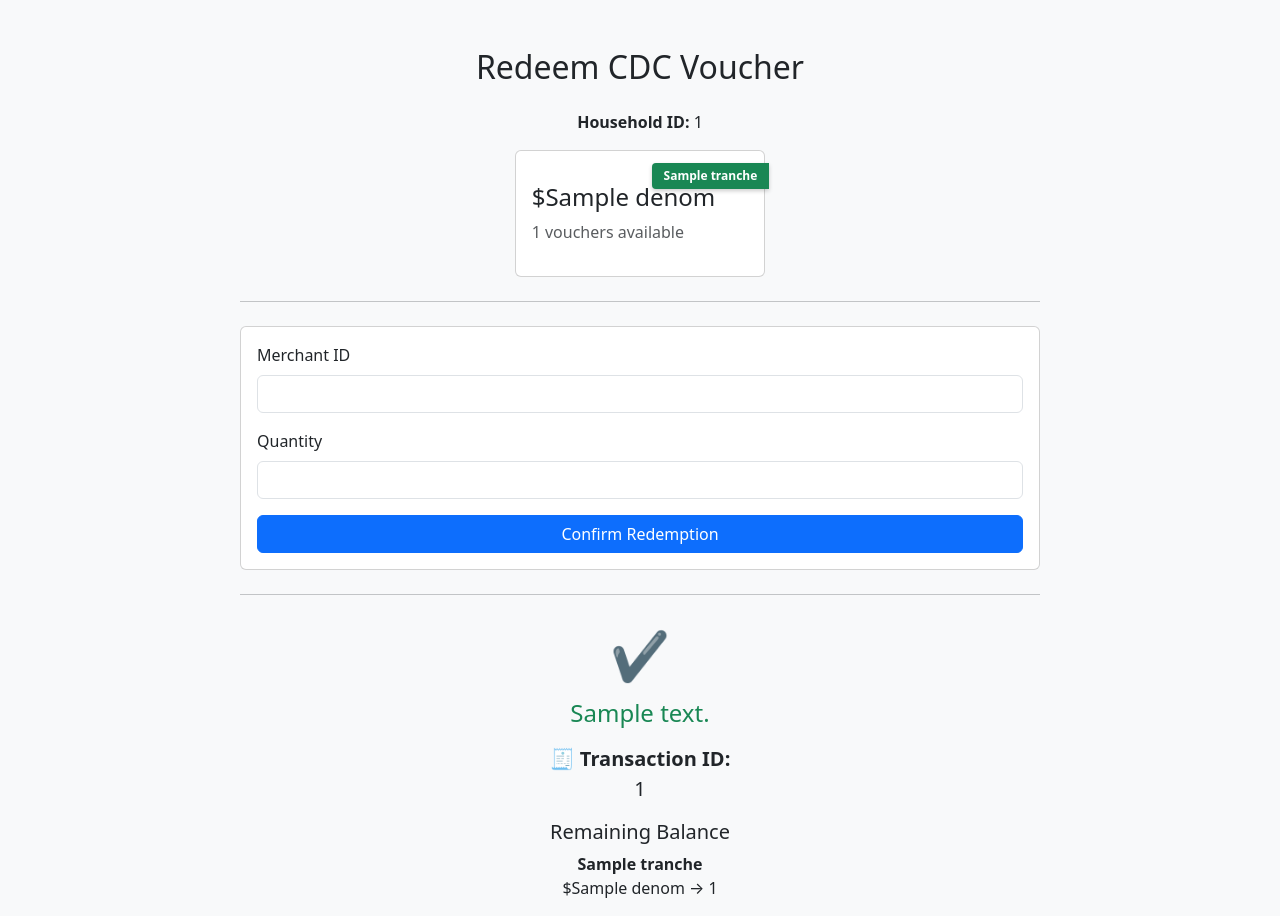
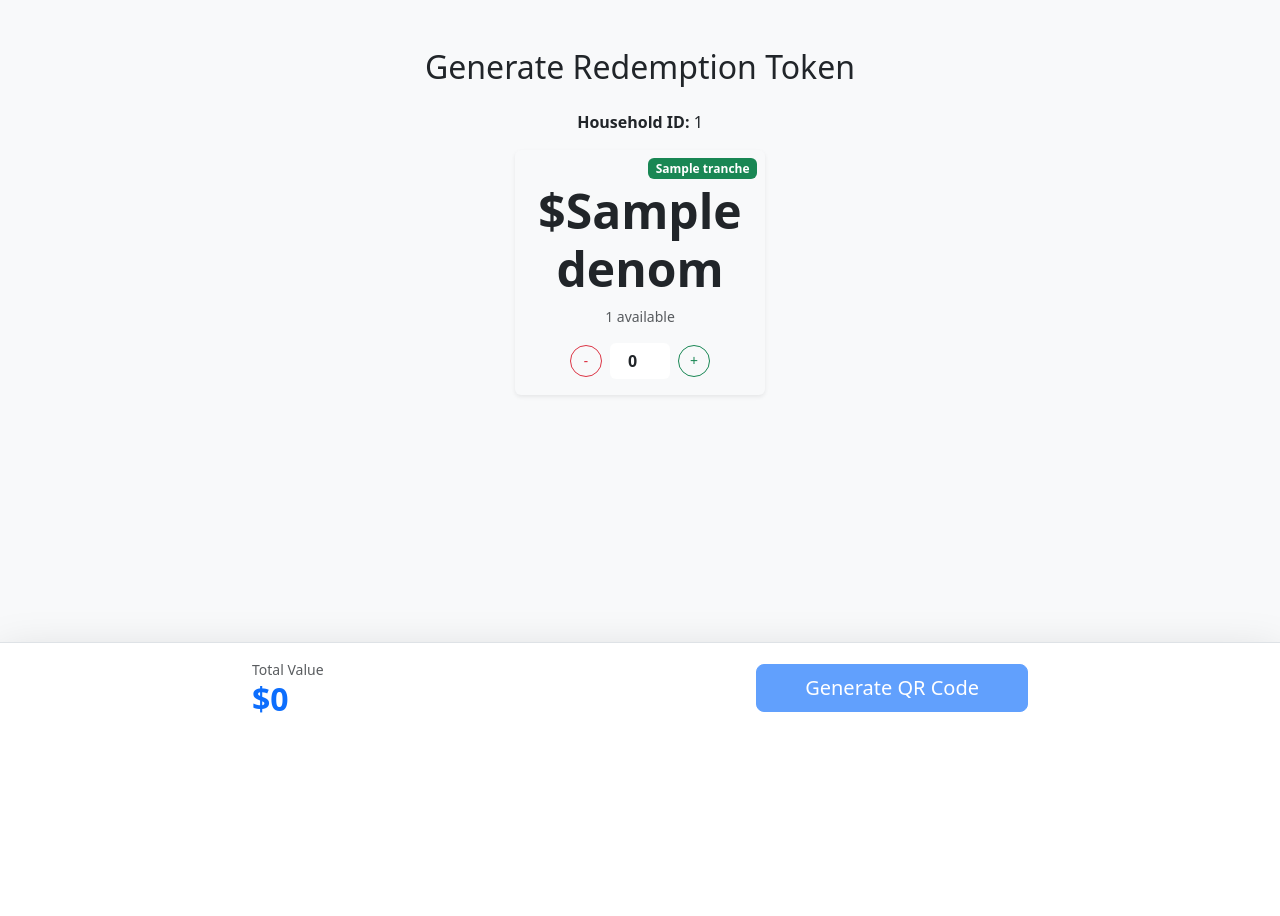
Before and after one commit to veduvin00/AN6007Repo, a Flask app: template templates/redeem_voucher.html in a window 1280 px wide. Shown: the part 66-982 px from the top of the page. After the commit the page ends 779 px from the top, so only its background shows below. Run offline with Flask 3, Linux system fonts and the light colour scheme; the template is opened without the code that fills it: most values are stand-ins (such as "Sample title", 1, 10 or a date in 2020).

Commit message:
UPDATE: Multi-Selection and QR code generate logic

```diff
--- a/app.py
+++ b/app.py
@@ -83,22 +83,92 @@ def merchant_ui():
 # -----------------------
 @app.route("/ui/redeem/<household_id>", methods=["GET", "POST"])
 def redeem_ui(household_id):
+    # 1. 基础校验
+    if household_id not in households:
+        return "Household not found", 404
+
+    household = households[household_id]
+    vouchers = household.get('vouchers', {})
     result = None
+
     if request.method == "POST":
-        data = request.form.to_dict()
-        response, status = redeem_voucher(household_id, data)
-        result = response
-    household = households.get(household_id)
-    if not household:
-        return "Household not found", 404
-    vouchers = household.get('vouchers', {})
+        # 2. 初始化变量
+        token_data_aggregated = {} # 用于存储 { "10": 总数量, "5": 总数量 }
+        total_value = 0
+        details_for_display = {} # 用于前端显示详情 { "Jan2026 $10": 2 }
+        has_selection = False
+        error_msg = None
+
+        # 3. 遍历表单数据
+        # 前端字段命名格式约定为: name="vouchers_{{tranche}}_{{denom}}"
+        for key, value in request.form.items():
+            if key.startswith("vouchers_"):
+                try:
+                    # 解析 key, 例如: vouchers_Jan2026_10
+                    parts = key.split("_")
+                    # 注意：Tranche 名称可能包含下划线，所以我们取第一个_之后到最后一个_之前的部分作为 Tranche，最后一个作为 Denom
+                    # 但为了简单，假设 Tranche 不含下划线，或者我们倒着取
+                    denom_str = parts[-1]
+                    tranche_name = "_".join(parts[1:-1])
+
+                    count = int(value)
+
+                    if count > 0:
+                        has_selection = True
+
+                        # A. 校验余额
+                        current_balance = 0
+                        if tranche_name in vouchers and denom_str in vouchers[tranche_name]:
+                            current_balance = vouchers[tranche_name][denom_str]
+
+                        if count > current_balance:
+                            error_msg = f"Insufficient balance for {tranche_name} ${denom_str}. Max: {current_balance}"
+                            break
+
+                        # B. 汇总数据 (为了兼容 Merchant App，我们需要按面额汇总)
+                        if denom_str in token_data_aggregated:
+                            token_data_aggregated[denom_str] += count
+                        else:
+                            token_data_aggregated[denom_str] = count
+
+                        # C. 计算总价值
+                        total_value += int(denom_str) * count
+
+                        # D. 记录显示详情
+                        display_key = f"{tranche_name} ${denom_str}"
+                        details_for_display[display_key] = count
+
+                except ValueError:
+                    continue
+
+        # 4. 处理结果
+        if error_msg:
+            flash(error_msg, "danger")
+        elif not has_selection:
+            flash("Please select at least one voucher.", "danger")
+        else:
+            # 生成 Token
+            token = "TXN-" + "".join(random.choices(string.ascii_uppercase + string.digits, k=6))
+
+            # 保存到数据库
+            households[household_id]["active_token"] = token
+            households[household_id]["token_data"] = token_data_aggregated
+            save_households()
+
+            result = {
+                "success": True,
+                "message": "Token Generated Successfully!",
+                "token": token,
+                "vouchers": details_for_display, # 前端显示详细的 Tranche 信息
+                "total_value": total_value
+            }
+
     return render_template(
         "redeem_voucher.html",
         household_id=household_id,
         vouchers=vouchers,
         result=result
     )
-
 # -----------------------
 # VOUCHER BALANCE UI
 # -----------------------
--- a/templates/redeem_voucher.html
+++ b/templates/redeem_voucher.html
@@ -3,143 +3,160 @@
 
 {% block content %}
 
-<h2 class="text-center mb-4">Redeem CDC Voucher</h2>
-
+<h2 class="text-center mb-4">Generate Redemption Token</h2>
 <p class="text-center"><strong>Household ID:</strong> {{ household_id }}</p>
 
-<form method="POST" onsubmit="return validateSelection();">
+{% if result and result.success %}
+<div class="card mx-auto border-success mb-4" style="max-width: 500px;">
+  <div class="card-header bg-success text-white text-center">
+    <h4 class="mb-0">Ready to Redeem</h4>
+  </div>
+  <div class="card-body text-center">
+    <p class="text-muted">Show this QR Code to the Merchant</p>
+    <img src="https://api.qrserver.com/v1/create-qr-code/?size=200x200&data={{ result.token }}" alt="QR Code" class="img-fluid mb-3 border p-2">
+    <div class="alert alert-light border">
+      <h2 class="font-monospace text-primary mb-0">{{ result.token }}</h2>
+    </div>
+    <div class="mt-3">
+        <h5>Total Value: ${{ result.total_value }}</h5>
+        <ul class="list-group list-group-flush text-start mx-auto" style="max-width: 300px;">
+            {% for name, count in result.vouchers.items() %}
+                <li class="list-group-item d-flex justify-content-between align-items-center">
+                    {{ name }}
+                    <span class="badge bg-primary rounded-pill">x {{ count }}</span>
+                </li>
+            {% endfor %}
+        </ul>
+    </div>
+    <hr>
+    <a href="/ui/redeem/{{ household_id }}" class="btn btn-outline-secondary">Generate Another</a>
+  </div>
+</div>
 
-<!-- Hidden fields -->
-<input type="hidden" name="voucher_code" id="voucher_code">
-<input type="hidden" name="denomination" id="denomination">
-
-<div class="row g-4 justify-content-center">
-
-{% for tranche, denoms in vouchers.items() %}
+{% else %}
+<form method="POST">
+    <div class="row g-4 justify-content-center pb-5 mb-5"> {% for tranche, denoms in vouchers.items() %}
       {% for denom, count in denoms.items() %}
         {% if count > 0 %}
-    <div class="col-md-4">
-      <button type="button"
-        class="card coupon-card text-center p-3 position-relative w-100
-               {% if count == 0 %}exhausted{% endif %}"
-        data-tranche="{{ tranche }}"
-        data-denomination="{{ denom }}">
+        <div class="col-12 col-md-6 col-lg-4">
+          <div class="card shadow-sm h-100 border-0" style="background-color: #f8f9fa;">
+            <div class="card-body text-center position-relative">
 
+                <span class="badge bg-success position-absolute top-0 end-0 m-2">{{ tranche }}</span>
 
-    <!-- Ribbon -->
-    <span class="ribbon">{{ tranche }}</span>
+                <h3 class="display-5 fw-bold mt-3">${{ denom }}</h3>
+                <p class="text-muted small">{{ count }} available</p>
 
-    <h4 class="mt-3">${{ denom }}</h4>
-    <p class="text-muted">{{ count }} vouchers available</p>
-
+                <div class="d-flex justify-content-center align-items-center mt-3 gap-2">
+                    <button type="button" class="btn btn-outline-danger btn-sm rounded-circle"
+                            style="width: 32px; height: 32px;"
+                            onclick="updateCount('{{ tranche }}', '{{ denom }}', -1, {{ count }})">
+                        <i class="bi bi-dash">-</i>
                     </button>
 
+                    <input type="number"
+                           name="vouchers_{{ tranche }}_{{ denom }}"
+                           id="input_{{ tranche }}_{{ denom }}"
+                           value="0"
+                           class="form-control text-center fw-bold border-0 bg-white"
+                           style="width: 60px;"
+                           readonly>
+
+                    <button type="button" class="btn btn-outline-success btn-sm rounded-circle"
+                            style="width: 32px; height: 32px;"
+                            onclick="updateCount('{{ tranche }}', '{{ denom }}', 1, {{ count }})">
+                        +
+                    </button>
+                </div>
+
+            </div>
+          </div>
         </div>
         {% endif %}
       {% endfor %}
     {% endfor %}
-
     </div>
 
-<hr class="my-4">
-
-<div class="card">
-  <div class="card-body">
-
-    <div class="mb-3">
-      <label class="form-label">Merchant ID</label>
-      <input name="merchant_id" class="form-control" required>
+    <div class="fixed-bottom bg-white border-top shadow-lg p-3">
+        <div class="container d-flex justify-content-between align-items-center" style="max-width: 800px;">
+            <div>
+                <small class="text-muted d-block">Total Value</small>
+                <span class="h2 text-primary fw-bold" id="totalDisplay">$0</span>
             </div>
-
-    <div class="mb-3">
-      <label class="form-label">Quantity</label>
-      <input type="number" name="amount" min="1" class="form-control" required>
-    </div>
-
-    <button class="btn btn-primary w-100">
-      Confirm Redemption
+            <button type="submit" class="btn btn-primary btn-lg px-5" id="generateBtn" disabled>
+                Generate QR Code
             </button>
-
         </div>
     </div>
 
 </form>
-
-{% if result and result.message %}
-<hr class="my-4">
-
-<div class="text-center">
-
-  <!-- Success Icon -->
-  <div class="text-success mb-2" style="font-size: 3rem;">
-    ✔
-  </div>
-
-  <h4 class="text-success mb-3">
-    {{ result.message }}
-  </h4>
-
-  <!-- Transaction ID -->
-  <p class="fs-5 mb-3">
-    🧾 <strong>Transaction ID:</strong><br>
-    {{ result.transaction_id }}
-  </p>
-
-  <!-- Remaining Balance -->
-  <div class="mt-3">
-    <h5>Remaining Balance</h5>
-
-    {% for tranche, denoms in result.remaining_balance.items() %}
-      <div class="mt-2">
-        <strong>{{ tranche }}</strong>
-        <ul class="list-unstyled">
-          {% for denom, count in denoms.items() %}
-            <li>${{ denom }} → {{ count }}</li>
-          {% endfor %}
-        </ul>
-      </div>
-    {% endfor %}
-  </div>
-
-</div>
 {% endif %}
 
+<script>
+    // 存储所有选中的总价值
+    let totalValue = 0;
 
-<script>
-document.querySelectorAll('.coupon-card').forEach(card => {
-    card.addEventListener('click', function () {
+    function updateCount(tranche, denom, delta, maxLimit) {
+        const inputId = `input_${tranche}_${denom}`;
+        const inputEl = document.getElementById(inputId);
+        let currentVal = parseInt(inputEl.value);
+        let newVal = currentVal + delta;
 
-        // Clear previous selection
-        document.querySelectorAll('.coupon-card').forEach(c => {
-            c.classList.remove('coupon-selected');
+        // 边界检查
+        if (newVal < 0) newVal = 0;
+        if (newVal > maxLimit) {
+            alert(`You only have ${maxLimit} vouchers of this type.`);
+            newVal = maxLimit;
+        }
+
+        // 只有数值改变时才更新
+        if (newVal !== currentVal) {
+            inputEl.value = newVal;
+
+            // 更新总金额
+            // 变化量 = delta * 面额 (注意：delta可能是+1或-1，但如果触达边界，实际变化可能不是1)
+            // 更安全的做法是重新计算总额
+            calculateTotal();
+
+            // UI 反馈：如果数量 > 0，卡片高亮
+            const cardBody = inputEl.closest('.card');
+            if (newVal > 0) {
+                cardBody.classList.add('border-primary', 'border', 'border-2');
+                cardBody.style.backgroundColor = '#e7f1ff';
+            } else {
+                cardBody.classList.remove('border-primary', 'border', 'border-2');
+                cardBody.style.backgroundColor = '#f8f9fa';
+            }
+        }
+    }
+
+    function calculateTotal() {
+        totalValue = 0;
+        let hasItems = false;
+
+        // 遍历所有 input 计算总额
+        const inputs = document.querySelectorAll('input[name^="vouchers_"]');
+        inputs.forEach(input => {
+            const val = parseInt(input.value);
+            if (val > 0) {
+                // name格式 vouchers_Tranche_Denom
+                const parts = input.name.split('_');
+                const denom = parseInt(parts[parts.length - 1]);
+                totalValue += val * denom;
+                hasItems = true;
+            }
         });
 
-        // Mark selected
-        this.classList.add('coupon-selected');
+        // 更新显示
+        document.getElementById('totalDisplay').innerText = '$' + totalValue;
 
-        // Set hidden inputs (THIS WAS FAILING BEFORE)
-        document.getElementById('voucher_code').value =
-            this.dataset.tranche;
-
-        document.getElementById('denomination').value =
-            this.dataset.denomination;
-
-        console.log("Selected:",
-            this.dataset.tranche,
-            this.dataset.denomination
-        );
-    });
-});
-
-function validateSelection() {
-    const voucher = document.getElementById('voucher_code').value;
-    const denom = document.getElementById('denomination').value;
-
-    if (!voucher || !denom) {
-        alert("Please select a voucher before redeeming.");
-        return false;
+        // 只有选了东西才能提交
+        const btn = document.getElementById('generateBtn');
+        if (hasItems) {
+            btn.disabled = false;
+        } else {
+            btn.disabled = true;
         }
-    return true;
     }
 </script>
 
```
Also changed, not shown: storage/households.json. Lines whose indentation alone changed are shown as unchanged.
